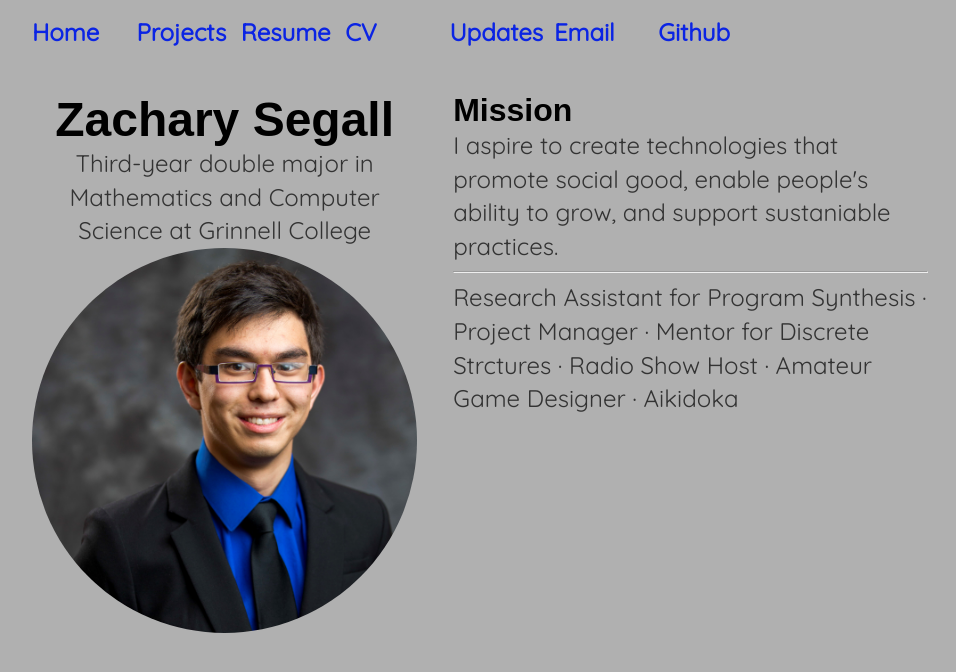
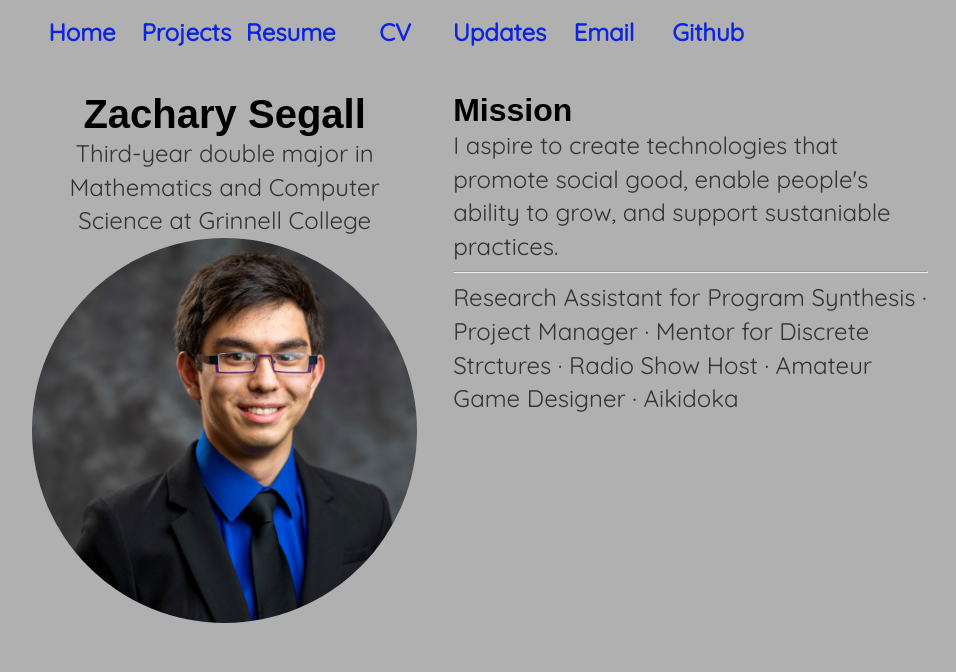
Before and after one commit to ZHHSegall/zhhsegall.github.io, a Jekyll site: the page built from index.html, in a window 1280 px wide. Shown: the top 672 px of the page, without its empty margins (160-1116 px from the left). Built offline with Jekyll 4.4.1, drawn with Linux system fonts in a browser that asks for light colours.

Commit message:
Center nav bar buttons

```diff
--- a/css/main.css
+++ b/css/main.css
@@ -12,18 +12,22 @@ nav ul, footer ul {
 }
 nav ul li, footer ul li {
     display: inline-block;
-    height: 60px;
+    height: 50px;
     width: 100px;
+    text-align:center;
+    vertical-align: middle;
 }
 
+nav ul li:hover{
+    background-color: #0B24E4;
+}
 
 nav ul li a{
     color: #0B24E4;
 }
 
-nav ul li:hover{
+nav ul li a:hover{
     color: #B0B0B0;
-    background-color: #0B24E4;
 }
 
 a {
@@ -34,7 +38,7 @@ p a:hover {
     text-decoration: underline;
 }
 h1 {
-    font-size: 3em;
+    font-size: 2.5em;
     font-family: "Oswald", sans-serif;
     margin:0;
     padding:0;
```
